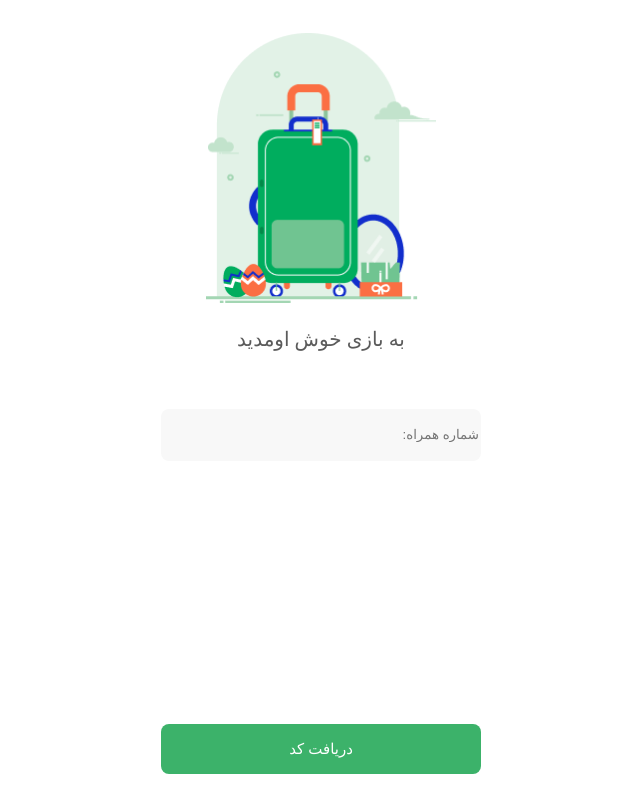
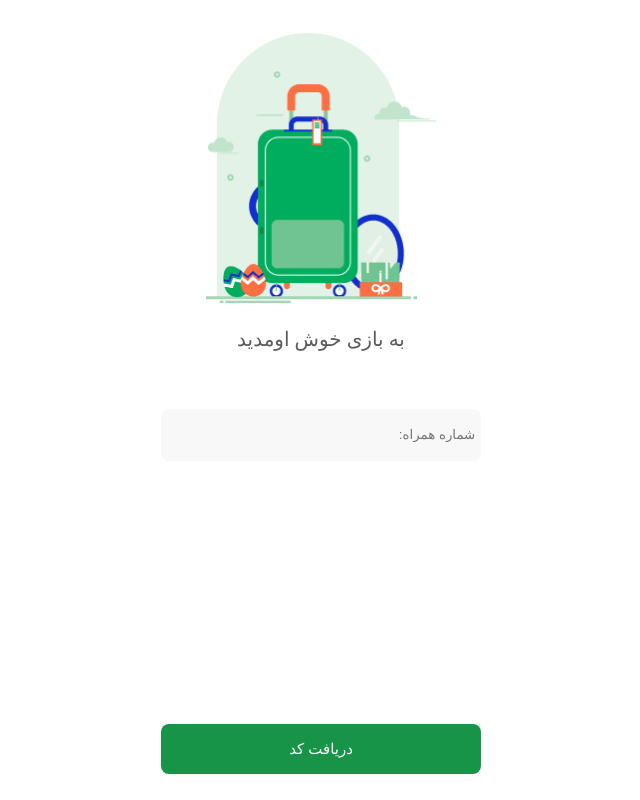
Before and after one commit to Paria-Taba/Barjil, a plain HTML site: page public/html/index.html in a window 1280 px wide. In both pictures the pointer is over the button "دریافت کد". Shown: the part 120-920 px from the top of the page, without its empty margins (319-959 px from the left). Drawn offline with Linux system fonts and the light colour scheme.

Commit message:
html css in page 1

```diff
--- a/public/css/style-1.css
+++ b/public/css/style-1.css
@@ -32,6 +32,10 @@ margin-top: 45px;
 	color: white;
 
 }
+.box-1 button:hover{
+	background-color: #179447;
+}
+
 .box-1>*{
 	border-radius: 8px;
 	border: none;
--- a/public/html/index.html
+++ b/public/html/index.html
@@ -19,7 +19,7 @@
 			<p>به بازی خوش اومدید</p>
 		</div>
 		<div class="box-1">
-			<input type="text" id="telefon" placeholder="شماره همراه:">
+			<input type="number" id="telefon" placeholder=" شماره همراه: ">
 			<button type="submit">دریافت کد</button>
 		</div>
 	</section>
```
